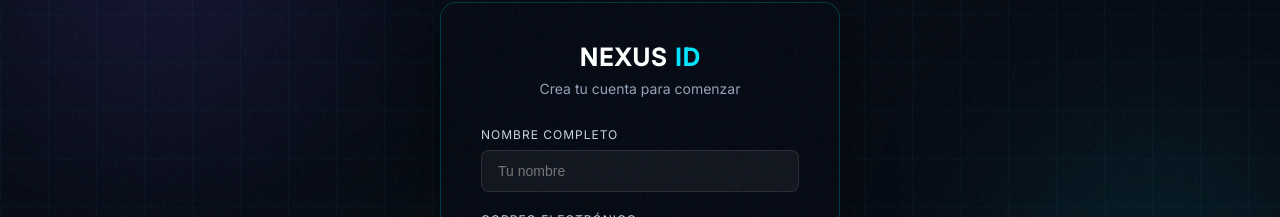
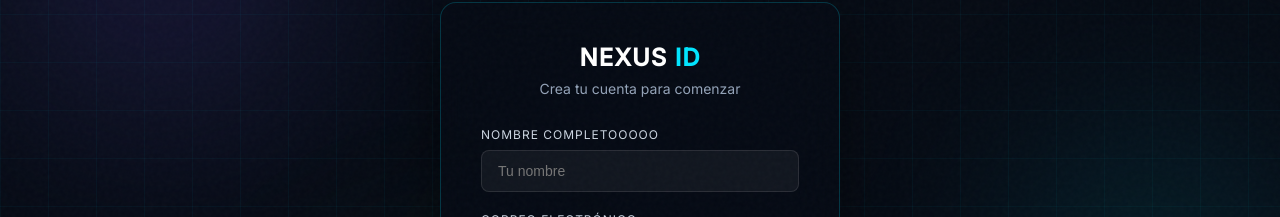
Before and after one commit to Marianao18/Integrated-Nexus, a React (Create React App) app in the folder Nexus-main/: page /registro in a window 1280 px wide. Shown: the part 178-395 px from the top of the page. Built offline with nearby package versions, Linux system fonts and the light colour scheme; no server answers.

Commit message:
prueba #22

```diff
--- a/Nexus-main/src/components/Registro.jsx
+++ b/Nexus-main/src/components/Registro.jsx
@@ -84,7 +84,7 @@ const Registro = () => {
 
                 <form onSubmit={manejarRegistro} className="registro-form">
                     <div className="form-group">
-                        <label>Nombre Completo</label>
+                        <label>Nombre Completooooo</label>
                         <input
                             type="text"
                             placeholder="Tu nombre"
```
